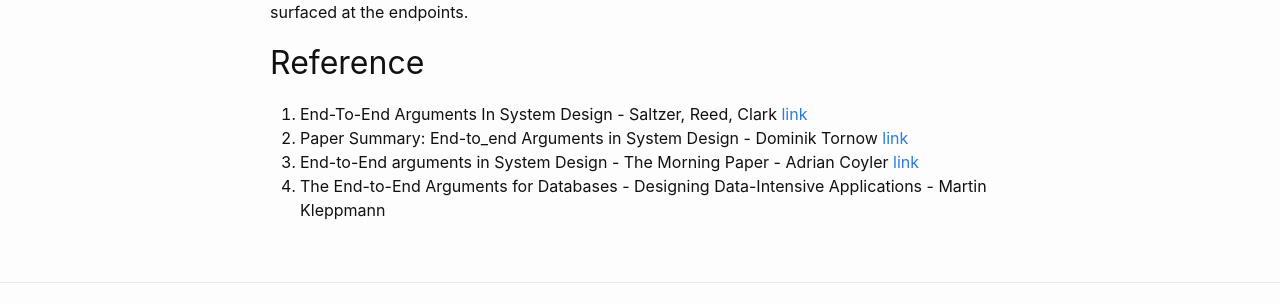
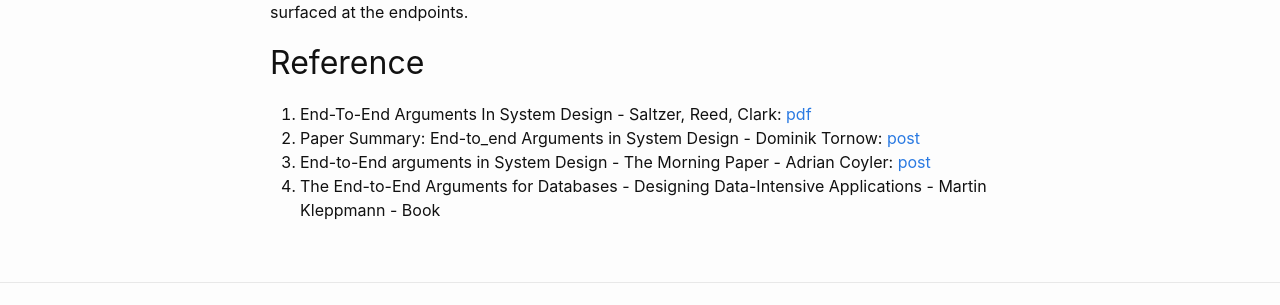
Before and after one commit to bnmoch3/blog, a Jekyll site: the page built from _posts/2022-10-30-end-to-end-arguments-in-system-design.md, in a window 1280 px wide. Shown: the part 1124-1429 px from the top of the page. Built offline with Jekyll 4.4.1, drawn with Linux system fonts in a browser that asks for light colours.

Commit message:
Update posts

```diff
--- a/_posts/2022-10-30-end-to-end-arguments-in-system-design.md
+++ b/_posts/2022-10-30-end-to-end-arguments-in-system-design.md
@@ -55,11 +55,11 @@ require information that can only be surfaced at the endpoints.
 
 ## Reference
 
-1. End-To-End Arguments In System Design - Saltzer, Reed, Clark
-   [link](https://web.mit.edu/Saltzer/www/publications/endtoend/endtoend.pdf)
-2. Paper Summary: End-to_end Arguments in System Design - Dominik Tornow
-   [link](https://temporal.io/blog/paper-summary-end-to-end-arguments-in-system-design)
-3. End-to-End arguments in System Design - The Morning Paper - Adrian Coyler
-   [link](https://blog.acolyer.org/2014/11/14/end-to-end-arguments-in-system-design/)
+1. End-To-End Arguments In System Design - Saltzer, Reed, Clark:
+   [pdf](https://web.mit.edu/Saltzer/www/publications/endtoend/endtoend.pdf)
+2. Paper Summary: End-to_end Arguments in System Design - Dominik Tornow:
+   [post](https://temporal.io/blog/paper-summary-end-to-end-arguments-in-system-design)
+3. End-to-End arguments in System Design - The Morning Paper - Adrian Coyler:
+   [post](https://blog.acolyer.org/2014/11/14/end-to-end-arguments-in-system-design/)
 4. The End-to-End Arguments for Databases - Designing Data-Intensive
-   Applications - Martin Kleppmann
+   Applications - Martin Kleppmann - Book
```
Also changed, not shown: _posts/2022-10-29-distributed-reference-counting.md (+9 -8 lines), _posts/2023-01-14-getting-started-tla.md (+1 -1 lines).
